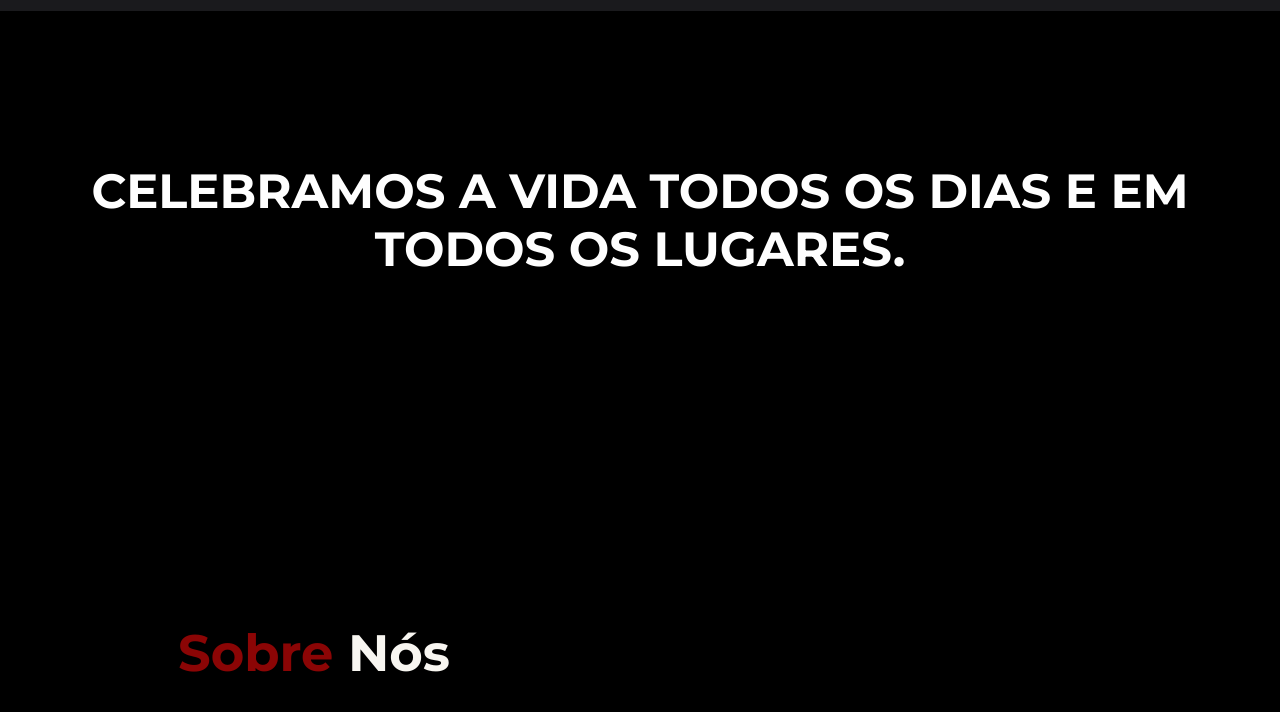
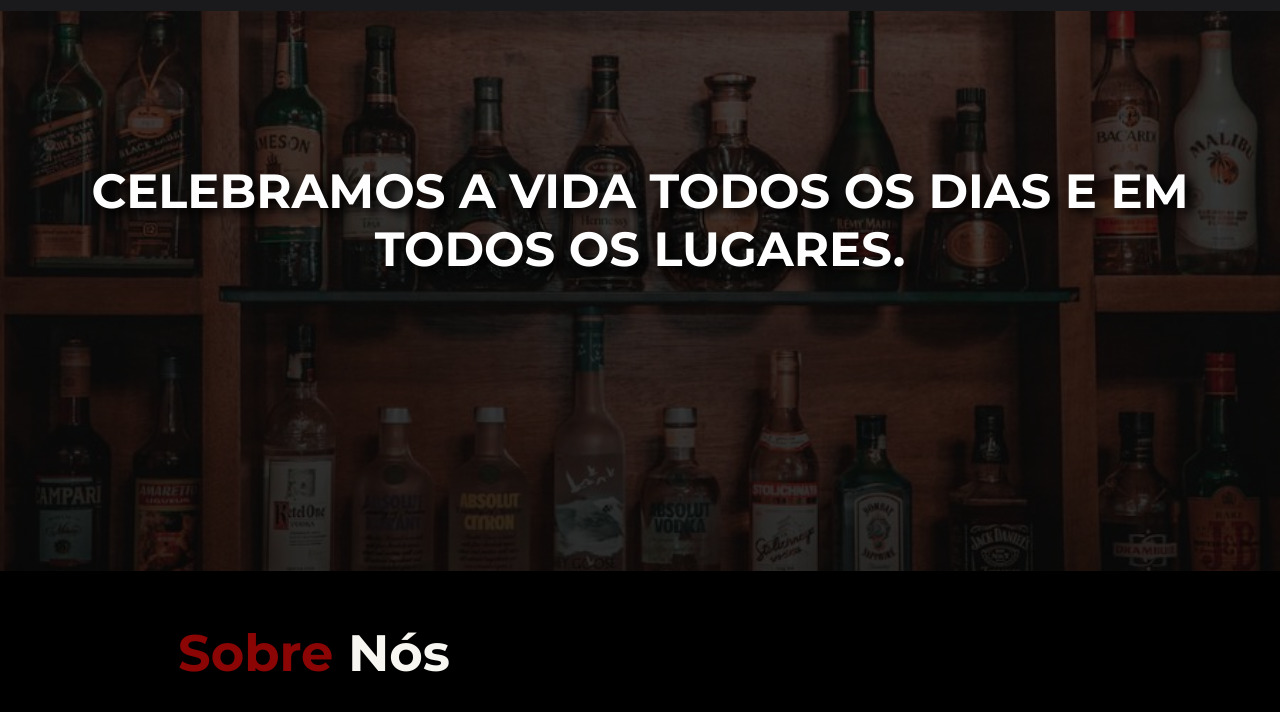
Before and after one commit to yasminribe/site-LaCasaDeBiritas, a plain HTML site: page html/sobre.html in a window 1280 px wide. Shown: the part 88-800 px from the top of the page. Drawn offline with Linux system fonts and the light colour scheme; the site is published under a folder, as on GitHub Pages, so addresses that start at the root find nothing.

Commit message:
pagina sobre

```diff
--- a/css/sobre.css
+++ b/css/sobre.css
@@ -9,7 +9,7 @@ main{
 
 
 .banner{
-    background: linear-gradient(#000000b6 ,#000000cc), url(/img-sobre/banner.jpg);
+    background: linear-gradient(#000000b6 ,#000000cc), url(../img-sobre/banner.jpg);
     background-position: center;
     background-size: cover;
     height: 70vh;
```
